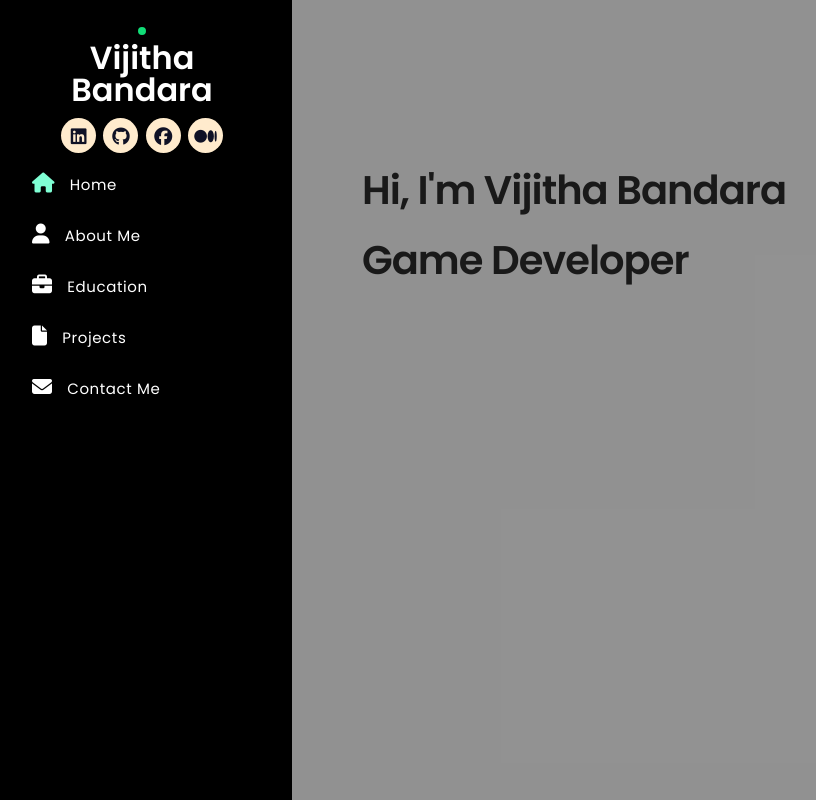
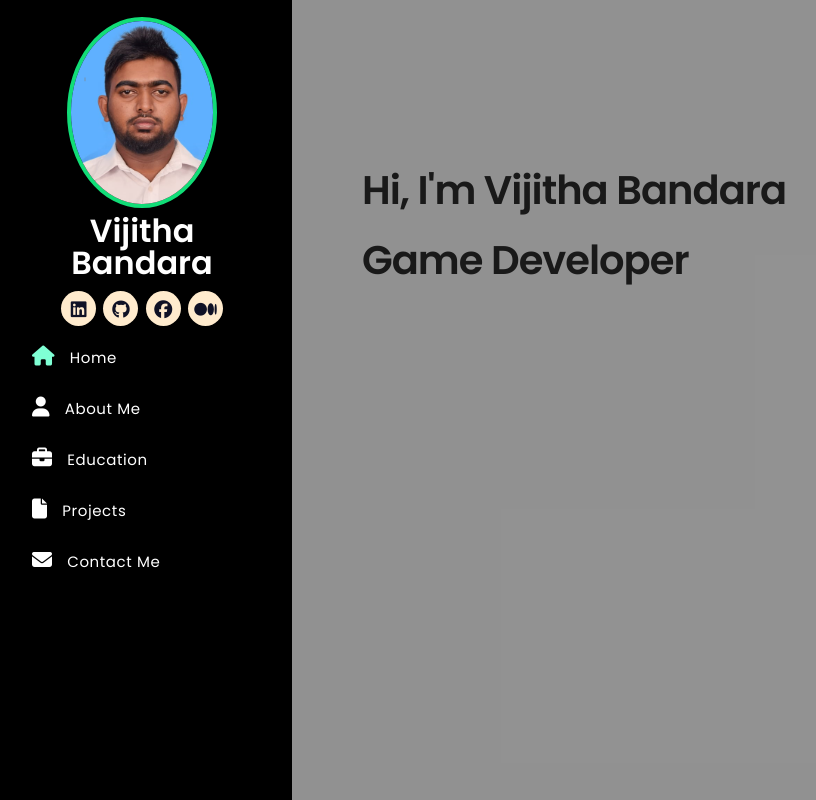
Before and after one commit to VijithaBandara/My_portfolio, a plain HTML site: page index.html in a window 1280 px wide. Shown: the top 800 px of the page, without its empty margins (8-824 px from the left). Drawn offline with Linux system fonts and the light colour scheme; the site is published under a folder, as on GitHub Pages, so addresses that start at the root find nothing.

Commit message:
image location edited

```diff
--- a/index.html
+++ b/index.html
@@ -14,7 +14,7 @@
     <header>
         <!-- profile pic and socials -->
         <div class="profile">
-            <img src="/img/profile.jpg" alt="" width="150px">
+            <img src="img/profile.jpg" alt="" width="150px">
             <h1> Vijitha <br> Bandara </h1>
 
             <div class="socialIcons">
```
